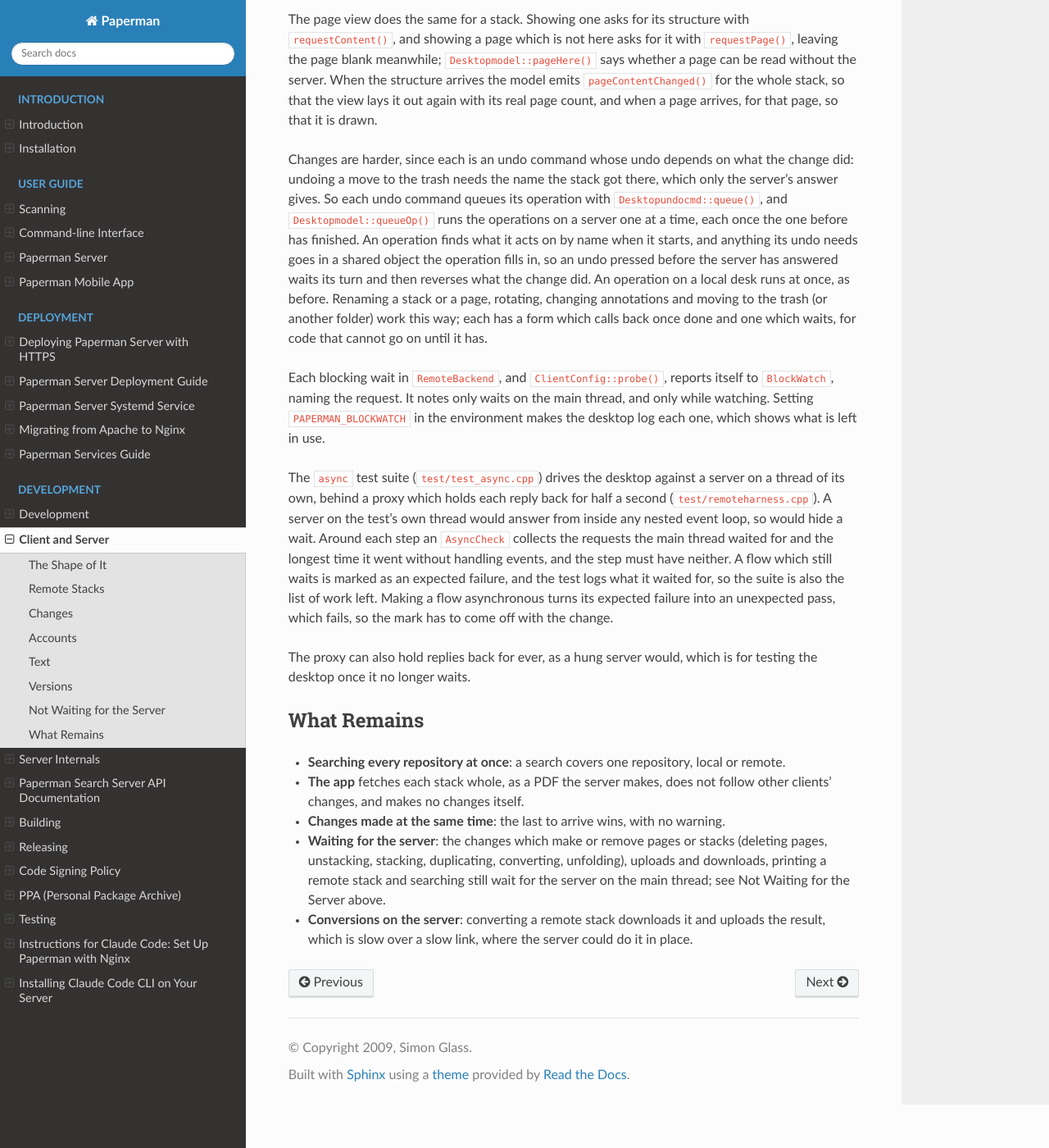
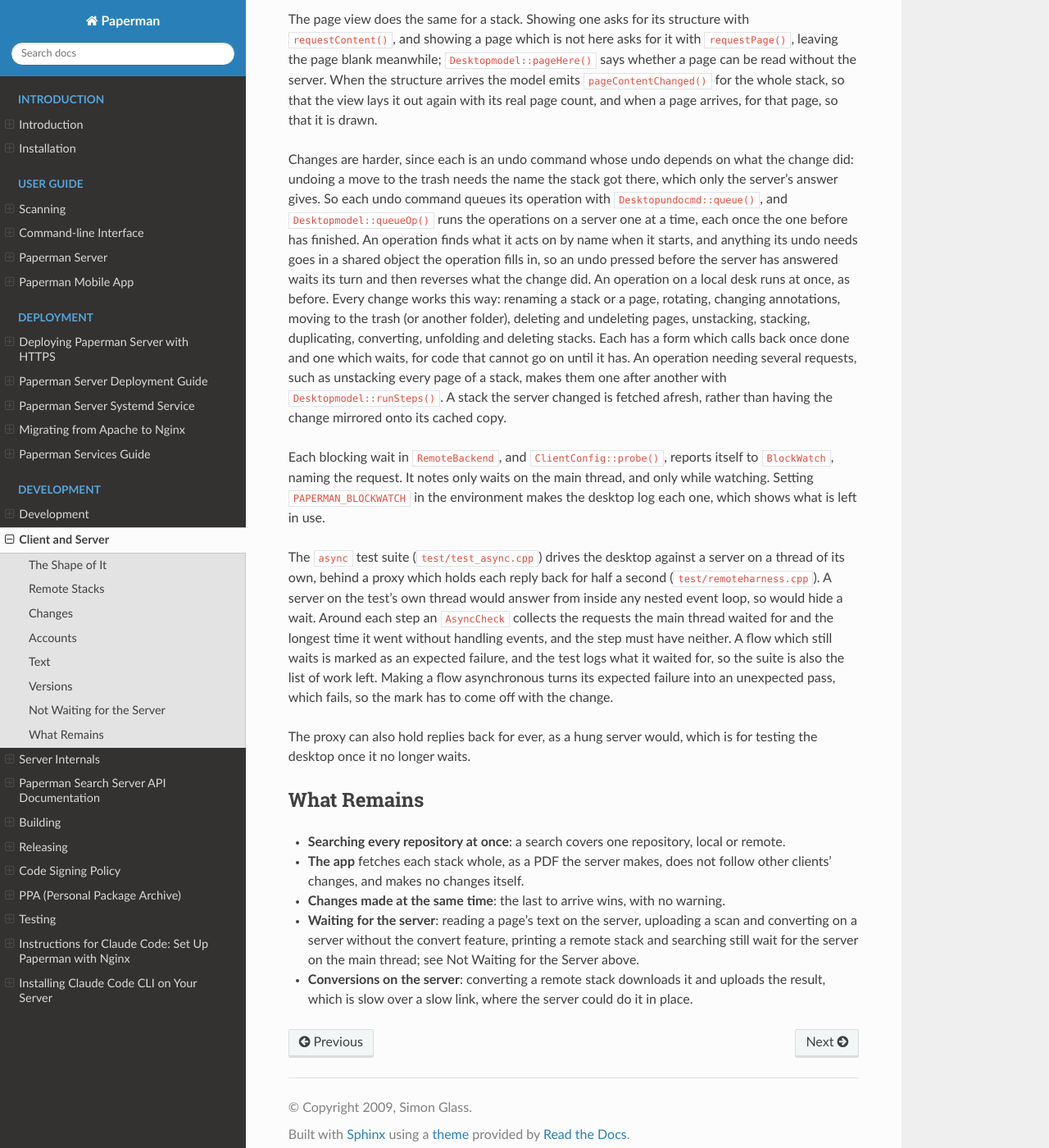
Before and after one commit to sjg20/paperman, a Sphinx documentation site: the page built from doc/client-server.rst, in a window 1280 px wide and 1400 px high, scrolled down 2791 px. Shown: the whole window at 82% size. Built offline with Sphinx 7.4.7 and the Read the Docs theme 3.1.0, drawn with Linux system fonts in a browser that asks for light colours.

Commit message:
doc: Describe making every change to a remote stack without waiting
Say that every change to a remote stack is now queued, how an operation
needing several requests makes them, and what still waits.

Co-developed-by: Claude Opus 5.5 (1M context) <noreply@anthropic.com>
Claude-Session: https://claude.ai/code/session_01BxfLL7T8McSpFMMxYekitE

```diff
--- a/doc/client-server.rst
+++ b/doc/client-server.rst
@@ -154,10 +154,16 @@ each once the one before has finished. An operation finds what it acts on
 by name when it starts, and anything its undo needs goes in a shared
 object the operation fills in, so an undo pressed before the server has
 answered waits its turn and then reverses what the change did. An
-operation on a local desk runs at once, as before. Renaming a stack or a
-page, rotating, changing annotations and moving to the trash (or another
-folder) work this way; each has a form which calls back once done and one
-which waits, for code that cannot go on until it has.
+operation on a local desk runs at once, as before. Every change works
+this way: renaming a stack or a page, rotating, changing annotations,
+moving to the trash (or another folder), deleting and undeleting pages,
+unstacking, stacking, duplicating, converting, unfolding and deleting
+stacks. Each has a form which calls back once done and one which waits,
+for code that cannot go on until it has. An operation needing several
+requests, such as unstacking every page of a stack, makes them one after
+another with ``Desktopmodel::runSteps()``. A stack the server changed is
+fetched afresh, rather than having the change mirrored onto its cached
+copy.
 
 Each blocking wait in ``RemoteBackend``, and ``ClientConfig::probe()``,
 reports itself to ``BlockWatch``, naming the request. It notes only waits
@@ -189,11 +195,10 @@ What Remains
   not follow other clients' changes, and makes no changes itself.
 - **Changes made at the same time**: the last to arrive wins, with no
   warning.
-- **Waiting for the server**: the changes which make or remove pages or
-  stacks (deleting pages, unstacking, stacking, duplicating, converting,
-  unfolding), uploads and downloads, printing a remote stack and searching
-  still wait for the server on the main thread; see Not Waiting for the
-  Server above.
+- **Waiting for the server**: reading a page's text on the server,
+  uploading a scan and converting on a server without the convert
+  feature, printing a remote stack and searching still wait for the
+  server on the main thread; see Not Waiting for the Server above.
 - **Conversions on the server**: converting a remote stack downloads it
   and uploads the result, which is slow over a slow link, where the server
   could do it in place.
```
